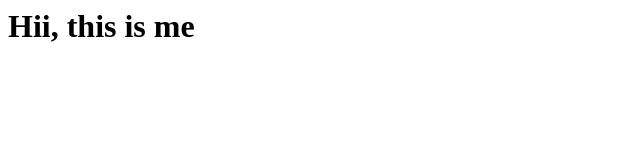
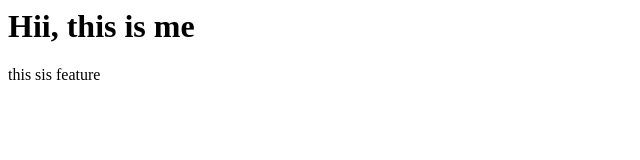
Before and after one commit to TheRitikk/local-repo, a plain HTML site: page index.html in a window 1280 px wide. Shown: the full height of the page, 0-640 px from the left. Drawn offline with Linux system fonts and the light colour scheme.

Commit message:
new feature

```diff
--- a/index.html
+++ b/index.html
@@ -1 +1,3 @@
 <h1>Hii, this is me</h1>
+
+<p>this sis feature</p>
```
